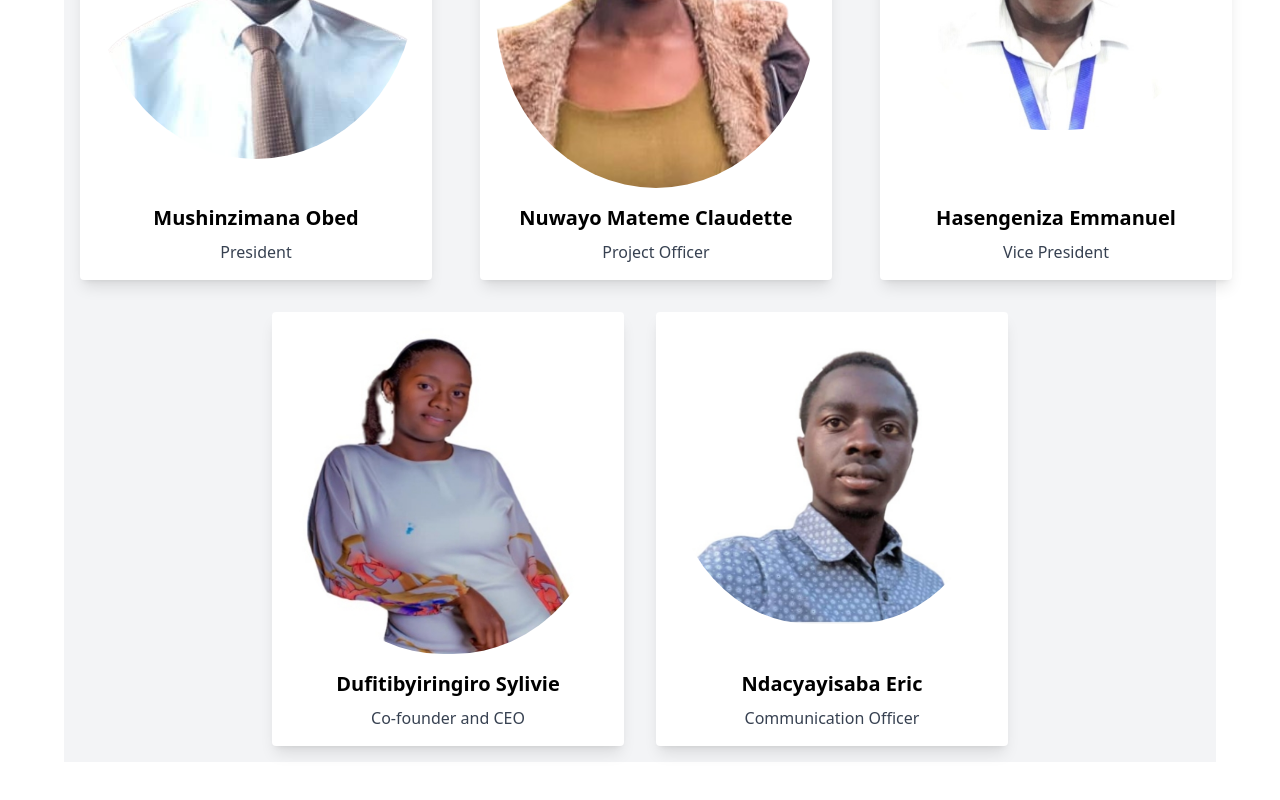
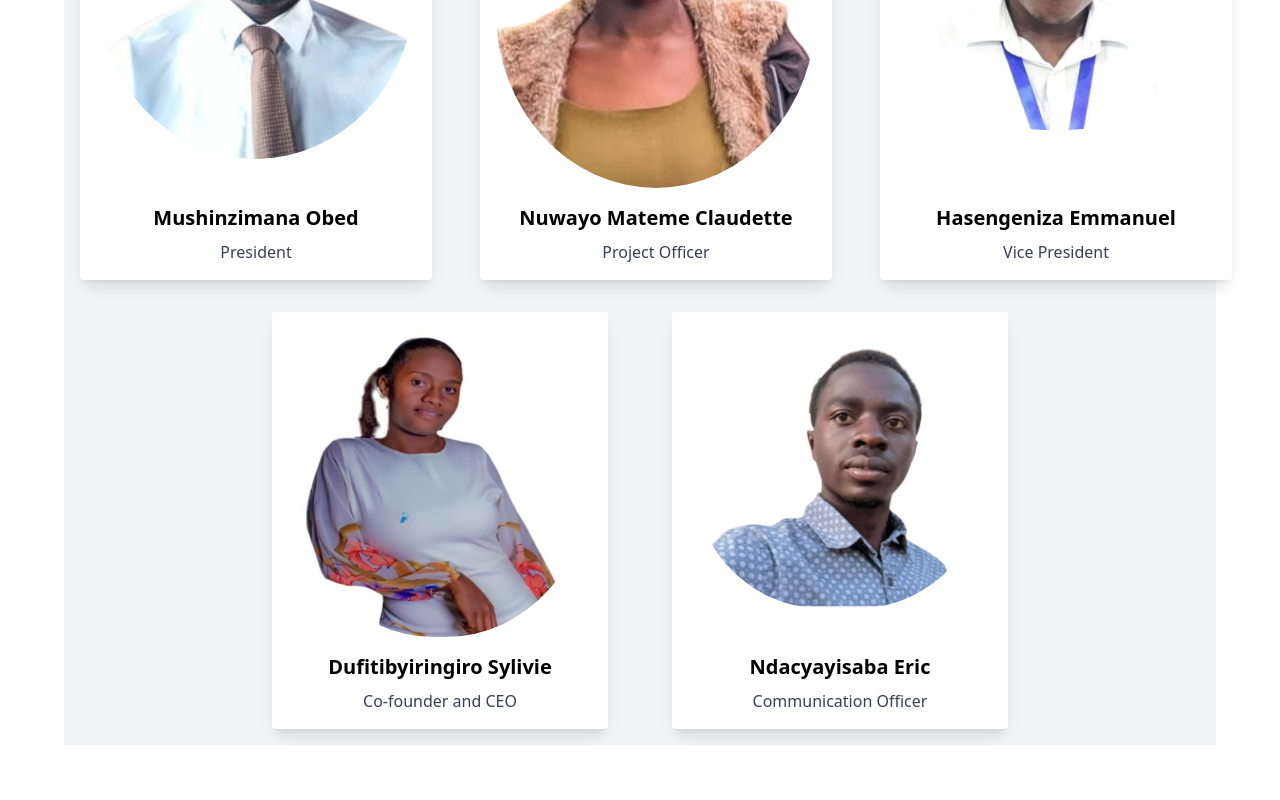
Before and after one commit to niyobern/obed, a Next.js app: page / in a window 1280 px wide. Shown: the part 2683-3483 px from the top of the page. Built offline with nearby package versions, Linux system fonts and the light colour scheme.

Commit message:
feat: Updated API endpoint in register.js and added new CSS class
Updated axios.post URL and added .gap-8 class in output.css

```diff
--- a/components/register.js
+++ b/components/register.js
@@ -15,7 +15,7 @@ export default function Register(){
     }
     function handleSubmit(e){
         e.preventDefault()
-        axios.post("https://api.com", formData)
+        axios.post("https://nvb_backend-1-z3745144.deta.app/obed/users", formData)
     }
     return (
 <section className="text-gray-600 body-font justify-self-center w-full">
--- a/styles/output.css
+++ b/styles/output.css
@@ -794,6 +794,10 @@ video {
   gap: 1.5rem;
 }
 
+.gap-8 {
+  gap: 2rem;
+}
+
 .space-y-4 > :not([hidden]) ~ :not([hidden]) {
   --tw-space-y-reverse: 0;
   margin-top: calc(1rem * calc(1 - var(--tw-space-y-reverse)));
```
